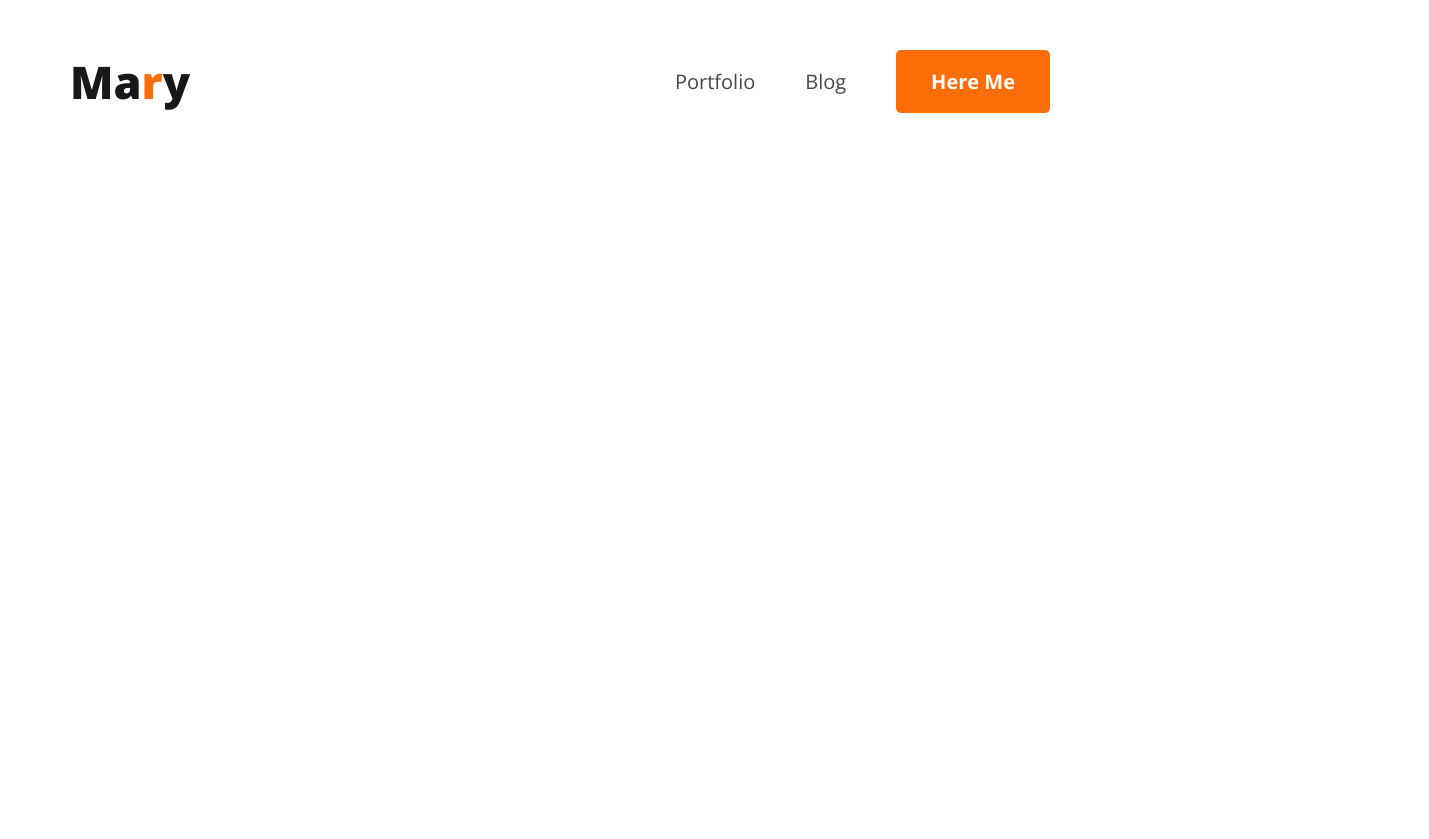
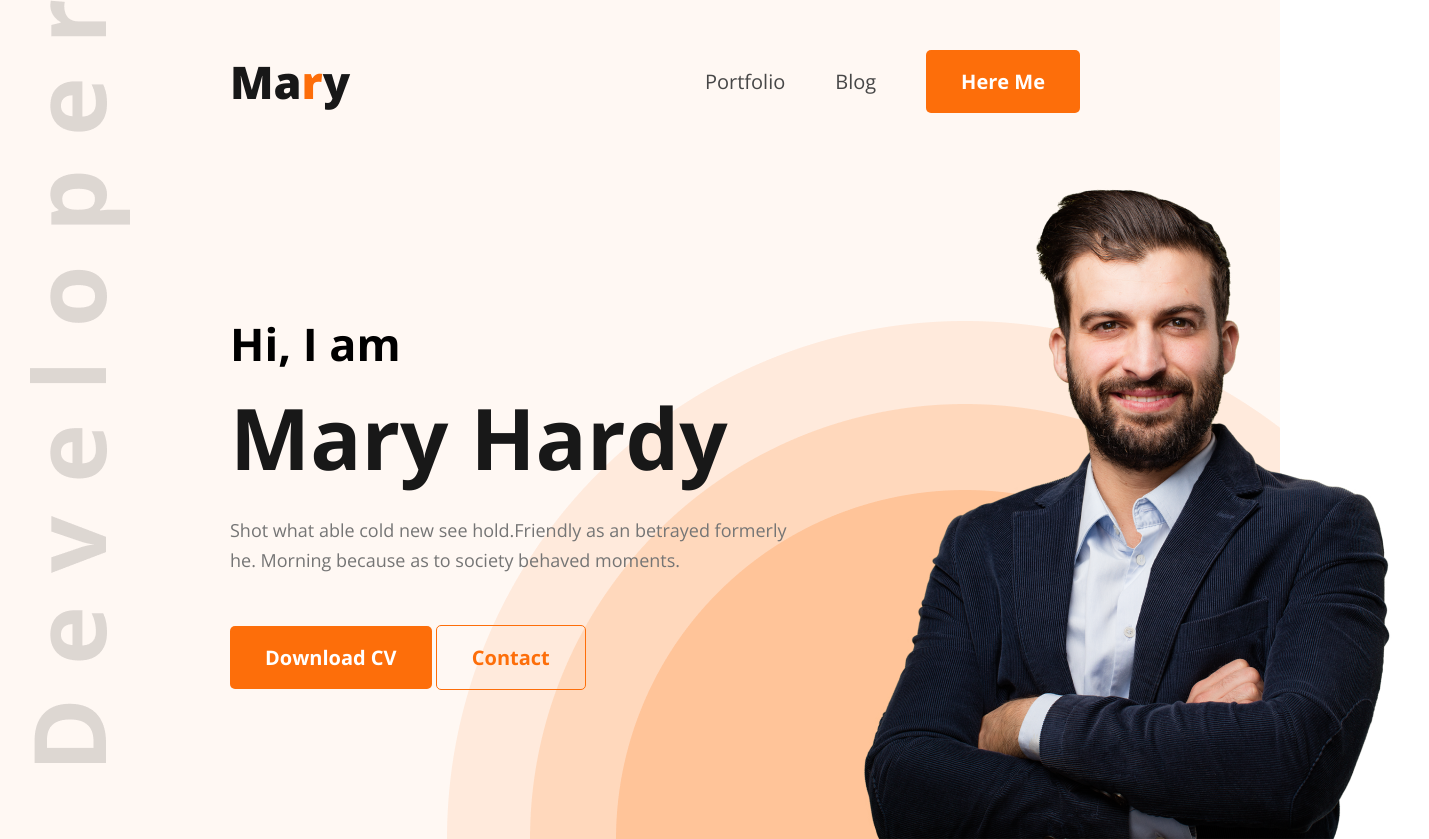
Before and after one commit to monjurBakthMazumder/p-4-portfolio, a plain HTML site: page index.html in a window 1280 px wide. Shown: the whole page, 1429 px wide, since content can reach past the window. Before the commit the page ends 800 px from the top, so only its background shows below. Drawn offline with nearby package versions, Linux system fonts and the light colour scheme.

Commit message:
finish header

```diff
--- a/index.html
+++ b/index.html
@@ -11,6 +11,7 @@
 </head>
 <body>
     <header>
+        <div class="header">
             <nav>
                 <h1>Ma<span>r</span>y</h1>
                 <div class="item">
@@ -21,6 +22,17 @@
                     </ul>
                 </div>
             </nav>
+            <div class="header-container">
+                <div class="">
+                    <h4 class="header-intro">Hi, I  am</h4>
+                    <h1 class="header-title">Mary Hardy</h1>
+                    <p class="header-description">Shot what able cold new see hold.Friendly as an betrayed formerly he. Morning because as to society behaved moments.</p>
+                    <button type="submit" class="btn">Download CV</button>
+                    <button type="submit" class="btn header-contact-btn">Contact</button>
+                </div>
+                <img src="images/hardy.png" alt="">
+            </div>
+        </div>
     </header>
 </body>
 </html>
--- a/styles/style.css
+++ b/styles/style.css
@@ -12,6 +12,7 @@ font-size: 20px;
 font-weight: 700;
 border: none;
 padding: 18px 35px;
+cursor: pointer;
 }
 
 /* start nav     */
@@ -19,7 +20,7 @@ nav{
     display: flex;
     justify-content: space-between;
     align-items: center;
-    margin: 50px 230px 50px 70px;
+    padding: 50px 200px;
 }
 nav > h1{
     color: #181818;
@@ -44,3 +45,50 @@ font-family: Open Sans;
 font-size: 20px;
 font-weight: 400;
 }
+/* header start */
+header{
+    background-color: #FFF8F3;
+}
+.header{
+    margin-left: 30px;
+    background-image:url("../images/developer.png"), url("../images/header_bg.png");
+    background-repeat: no-repeat;
+    background-position:top left, right bottom ;
+}
+.header-container{
+    display: flex;
+    justify-content: space-between;
+    align-items: center;
+    padding-left: 200px;
+}
+.header-container > img{
+    width: 584px;
+    padding-right: 30px;
+}
+.header-intro{
+    color: v#474747;
+font-size: 45px;
+font-weight: 600;
+margin-bottom: 0;
+}
+.header-title{
+    color:  #181818;
+font-size: 85px;
+font-weight: 700;
+margin-top: 5px;
+margin-bottom: 20px;
+}
+.header-description{
+    color:  #757575;
+    width: 585px;
+font-size: 18px;
+font-weight: 400;
+line-height: 30px;
+margin-bottom: 50px;
+}
+.header-contact-btn{
+    background-color: transparent;
+    border-radius: 5px;
+border: 1px solid #FD6E0A;
+color: #FD6E0A;
+}
```
Lines whose indentation alone changed are shown as unchanged.
